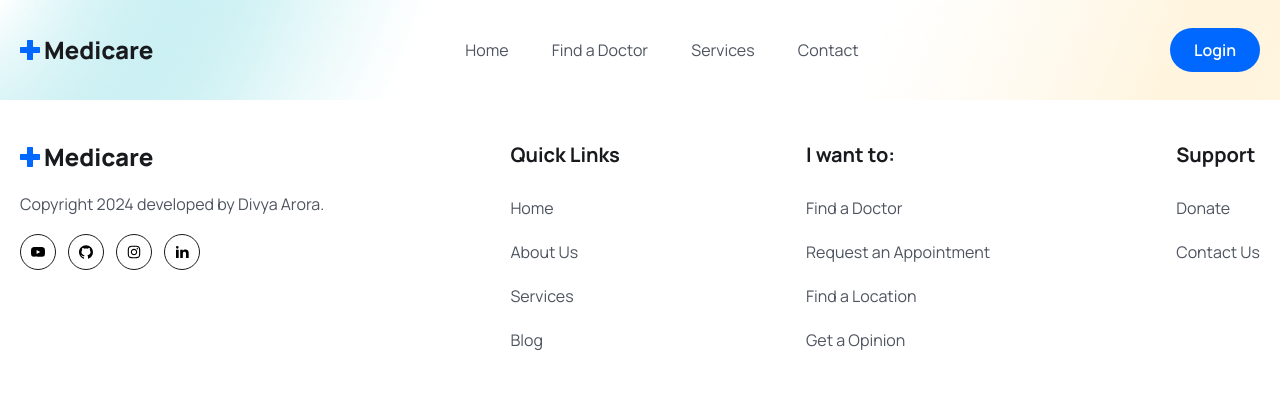
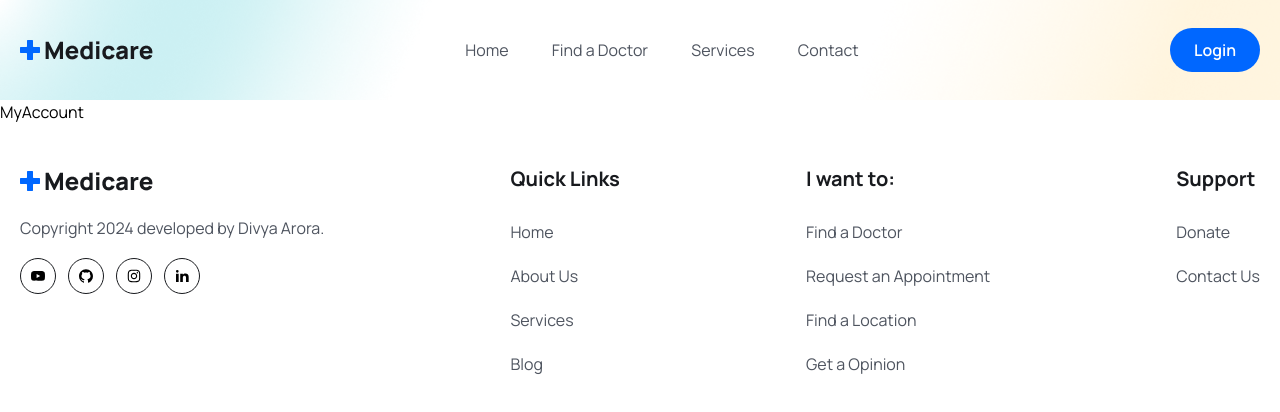
Before and after one commit to aroraadivya/Mern-Stack-Medicare, a React (Vite) app in the folder frontend/: page /users/profile/me in a window 1280 px wide. Shown: the top 412 px of the page. Built offline with nearby package versions, Linux system fonts and the light colour scheme.

Commit message:
Add MyAccount component and route for user profile

```diff
--- a/frontend/src/Dashboard/user-account/MyAccount.jsx
+++ b/frontend/src/Dashboard/user-account/MyAccount.jsx
@@ -0,0 +1,11 @@
+import React from 'react'
+
+const Myaccount = () => {
+  return (
+    <div>
+      MyAccount
+    </div>
+  )
+}
+
+export default Myaccount
--- a/frontend/src/routes/Routers.jsx
+++ b/frontend/src/routes/Routers.jsx
@@ -6,6 +6,7 @@
 import Doctors from "../pages/Doctors/Doctors.jsx";
 import DoctorDetails from "../pages/Doctors/DoctorsDetails.jsx";
 import { Routes, Route } from 'react-router-dom';
+import Myaccount from '../Dashboard/user-account/Myaccount.jsx';
 
 const Routers = () => {
     return <Routes>
@@ -17,6 +18,7 @@
         <Route path="/register" element={<Signup />} />
         <Route path="/contact" element={<Contact />} />
         <Route path="/services" element={<Services />} />
+        <Route path="/users/profile/me" element={<Myaccount />} />
     </Routes>
 }
 
```
